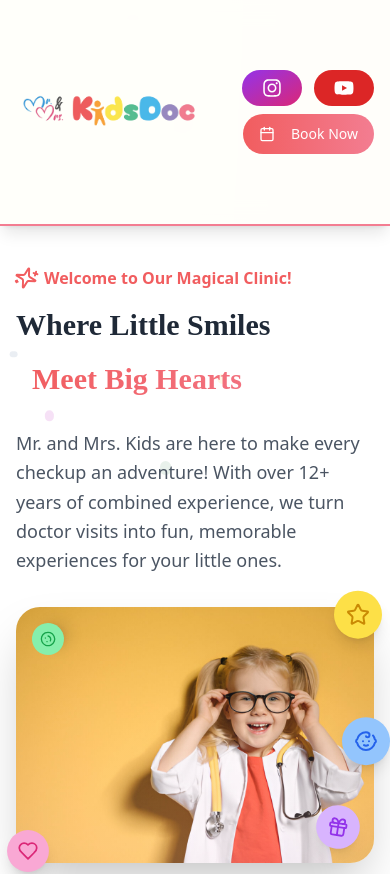
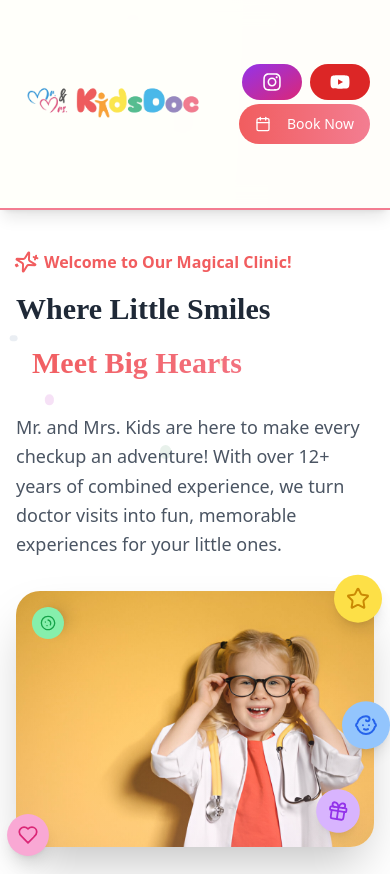
Before and after one commit to mrmrs-kidsdoc/mrmrskidsdoc, a Next.js app: page / in a window 390 px wide. Shown: the top 874 px of the page. Built offline with nearby package versions, Linux system fonts and the light colour scheme; a web font is replaced by a local one.

Commit message:
update header

```diff
--- a/app/page.tsx
+++ b/app/page.tsx
@@ -295,8 +295,8 @@ const handleOptionClick = (option: ConsultationOption) => {
       transition={{ duration: 0.8, type: "spring", stiffness: 100 }}
       className="sticky top-0 z-40 bg-white/95 backdrop-blur-md border-b-2 border-accent2 shadow-lg"
     >
-      <div className="container mx-auto px-4 sm:px-6">
-        <div className="flex items-center justify-between py-2">
+      <div className="container mx-auto px-5 sm:px-4">
+        <div className="flex items-center justify-between">
           {/* Logo - Extra large and dominant */}
           <motion.div
             initial={{ x: -50, opacity: 0 }}
@@ -317,10 +317,10 @@ const handleOptionClick = (option: ConsultationOption) => {
           </motion.div>
 
           {/* Mobile Menu - Stacked vertically */}
-          <div className="md:hidden flex flex-col items-end space-y-2 ml-4">
+          <div className="md:hidden flex flex-col items-end space-y-1 ml-2">
             {/* Social Icons - First Line */}
             <motion.div
-              className="flex space-x-3"
+              className="flex space-x-2"
               initial={{ opacity: 0 }}
               animate={{ opacity: 1 }}
               transition={{ delay: 0.3 }}
--- a/components/appointment-form.tsx
+++ b/components/appointment-form.tsx
@@ -92,7 +92,7 @@ Ameerpet, Hyderabad, Telangana 500038`,
             >
               <span className="flex items-center">
                 <CircleUser className="w-6 h-6 mr-2" />
-                {doctor.doctor}
+                Dr. {doctor.doctor.split(" ")[1]}
               </span>
             </button>
           ))}
```
Also changed, not shown: 1 other file (tests, documents, lock files or other folders).
